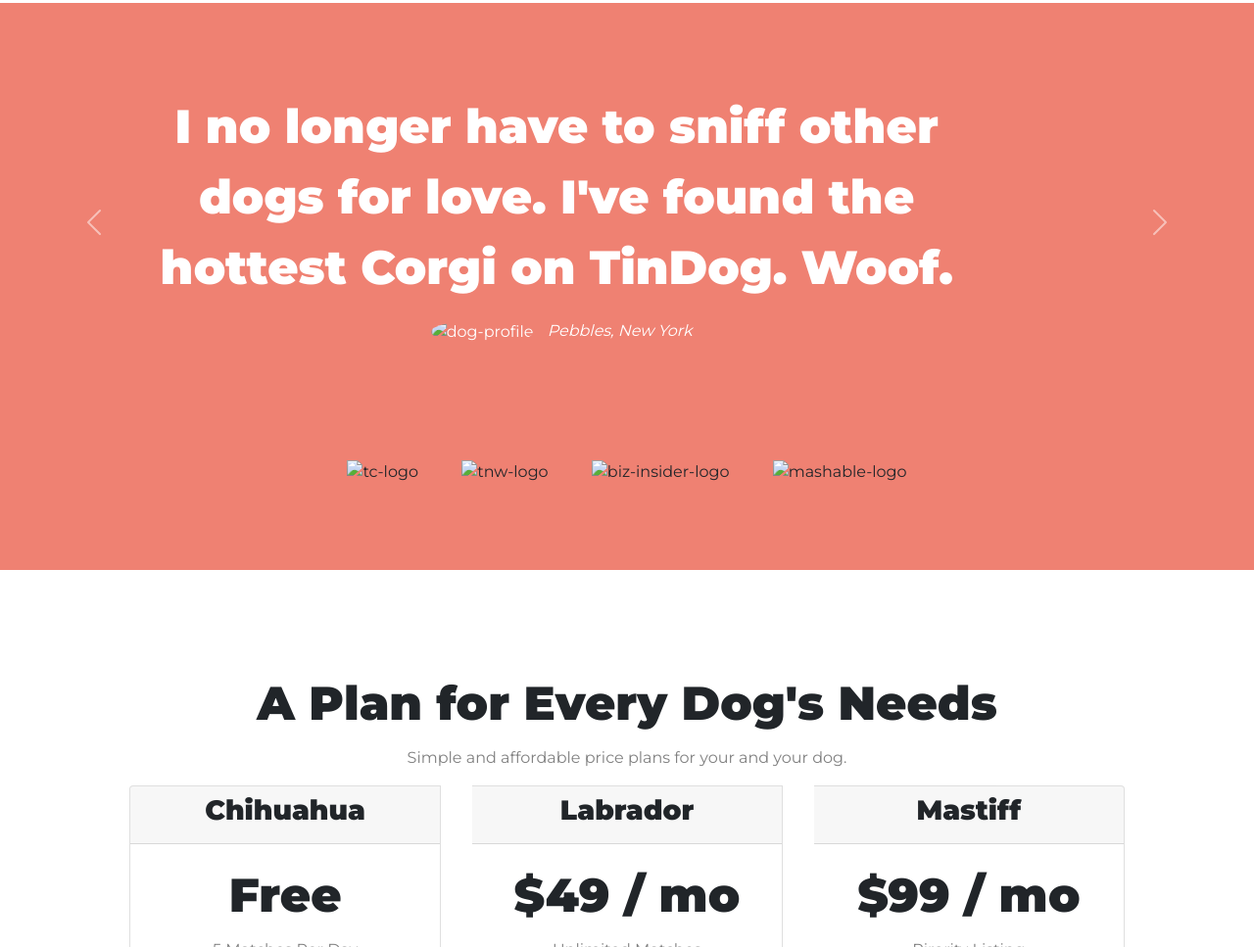
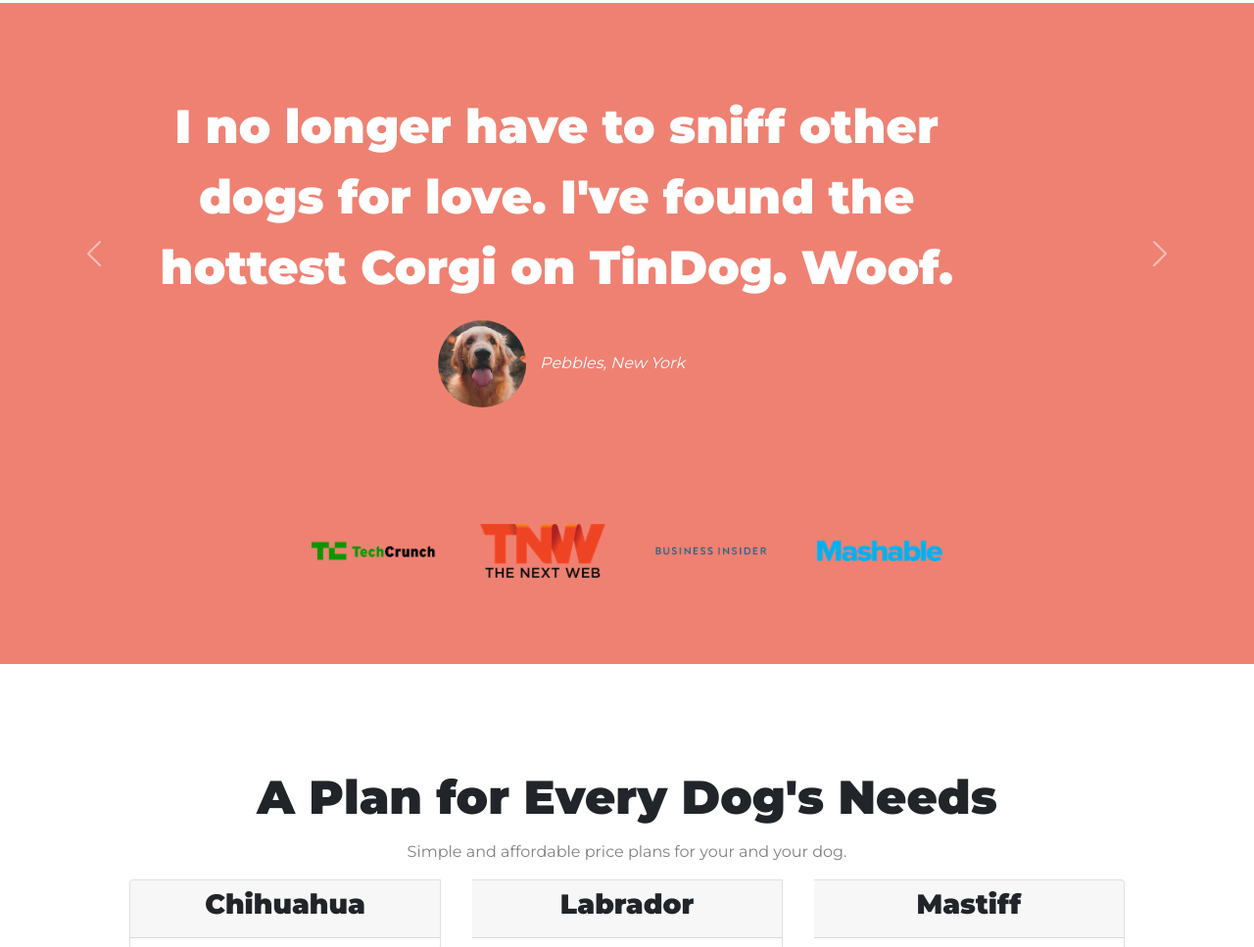
Before and after one commit to vivek-dhiman/Tinder-Clone, a plain HTML site: page index.html in a window 1280 px wide. Shown: the part 1086-2053 px from the top of the page at 98% size. Drawn offline with nearby package versions, Linux system fonts and the light colour scheme; files that its build step writes are made by us from their sources.

Commit message:
Update index.html

```diff
--- a/index.html
+++ b/index.html
@@ -21,7 +21,7 @@
   <script src="https://kit.fontawesome.com/6e0dc30f26.js" crossorigin="anonymous"></script>
 
 
-  <link rel="stylesheet" href="css/styles.css">
+  <link rel="stylesheet" href="styles.css">
 
 
 
@@ -90,7 +90,7 @@
             Download</button>
         </div>
         <div class="col-lg-6 col-md-12 col">
-          <img src="images/iphone6.png" class="t-img" alt="iphone-mockup">
+          <img src="iphone6.png" class="t-img" alt="iphone-mockup">
         </div>
 
   </section>
@@ -133,13 +133,13 @@
       <div class="carousel-inner">
         <div class="carousel-item active">
           <h2>I no longer have to sniff other dogs for love. I've found the hottest Corgi on TinDog. Woof.</h2>
-          <img class="t1-img" src="images/dog-img.jpg" alt="dog-profile">
+          <img class="t1-img" src="dog-img.jpg" alt="dog-profile">
           <em>Pebbles, New York</em>
         </div>
         <div class="carousel-item">
           <h2 class="testimonial-text">My dog used to be so lonely, but with TinDog's help, they've found the love of
             their life. I think.</h2>
-          <img class="t1-img" src="images/lady-img.jpg" alt="lady-profile">
+          <img class="t1-img" src="lady-img.jpg" alt="lady-profile">
           <em>Beverly, Illinois</em>
 
         </div>
@@ -167,10 +167,10 @@
 
   <section id="press">
 
-    <img class="press-logo" src="images/techcrunch.png" alt="tc-logo">
-    <img class="press-logo" src="images/tnw.png" alt="tnw-logo">
-    <img class="press-logo" src="images/bizinsider.png" alt="biz-insider-logo">
-    <img class="press-logo" src="images/mashable.png" alt="mashable-logo">
+    <img class="press-logo" src="techcrunch.png" alt="tc-logo">
+    <img class="press-logo" src="tnw.png" alt="tnw-logo">
+    <img class="press-logo" src="bizinsider.png" alt="biz-insider-logo">
+    <img class="press-logo" src="mashable.png" alt="mashable-logo">
 
   </section>
 
```
